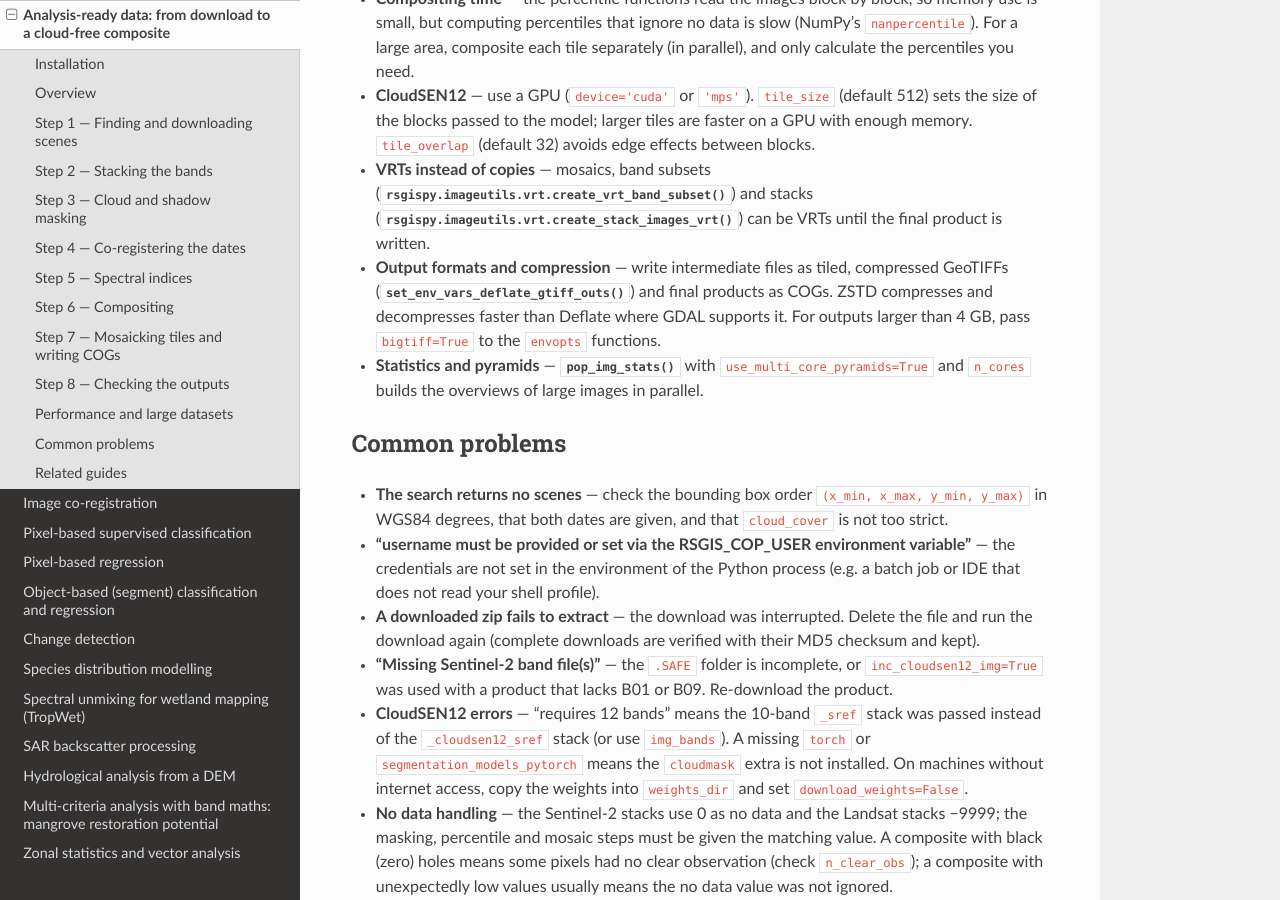
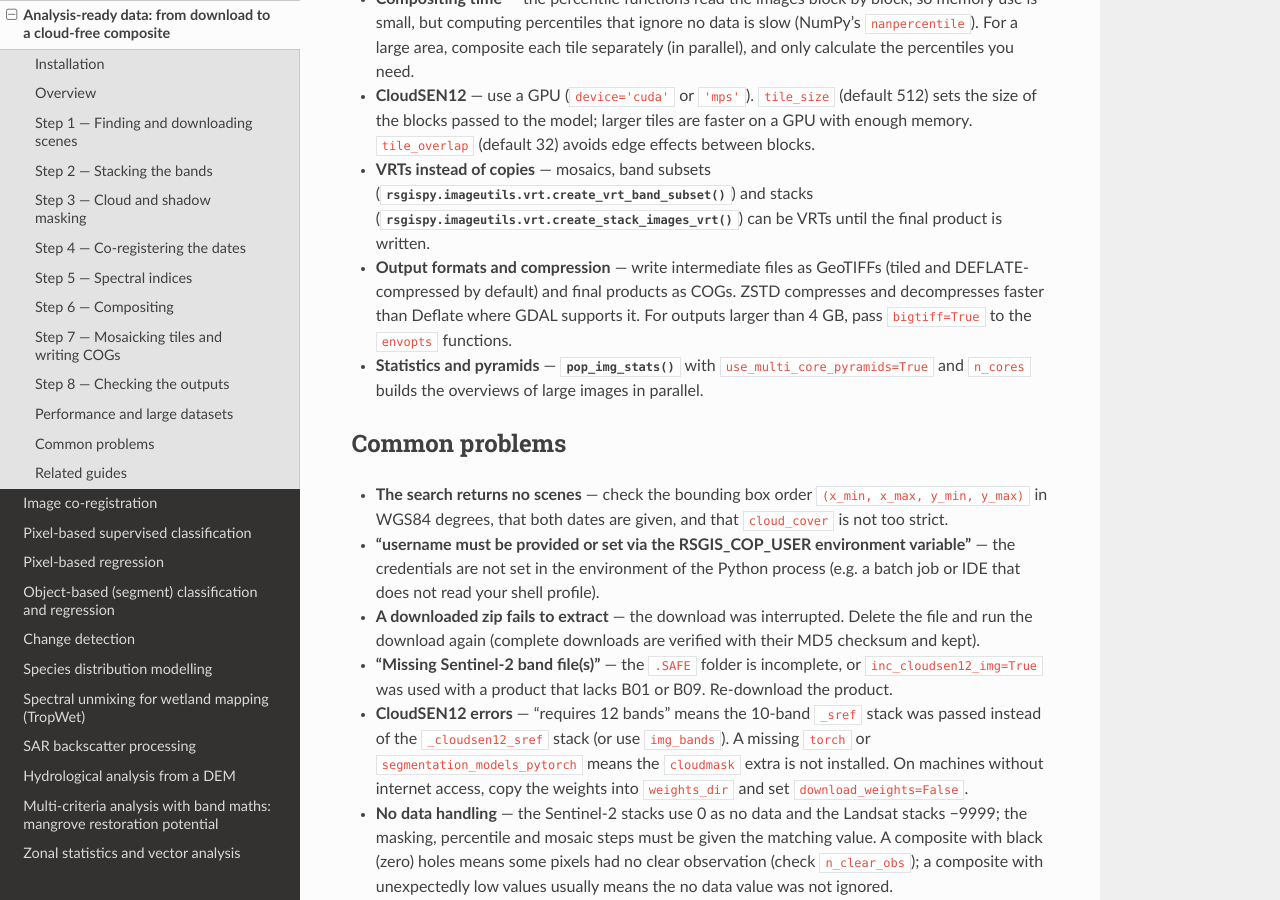
Before and after one commit to remotesensinginfo/rsgispy, a Sphinx documentation site: the page built from docs/guides/analysis_ready_data.rst, in a window 1280 px wide and 900 px high, scrolled down 12946 px. Built offline with Sphinx 7.4.7 and the Read the Docs theme 3.1.0, drawn with Linux system fonts in a browser that asks for light colours.

Commit message:
Docs: describe the new GeoTIFF defaults in two more places
Follow-up to the default creation options change: the imageutils API page
example no longer calls set_env_vars_deflate_gtiff_outs (now the default)
and shows switching to ZSTD instead, and the analysis-ready-data guide's
"Output formats" note says GeoTIFFs are tiled and DEFLATE-compressed by
default.

Co-Authored-By: Claude Opus 5.5 <noreply@anthropic.com>

```diff
--- a/docs/guides/analysis_ready_data.rst
+++ b/docs/guides/analysis_ready_data.rst
@@ -494,11 +494,10 @@ Performance and large datasets
   (:func:`rsgispy.imageutils.vrt.create_vrt_band_subset`) and stacks
   (:func:`rsgispy.imageutils.vrt.create_stack_images_vrt`) can be VRTs until
   the final product is written.
-* **Output formats and compression** — write intermediate files as tiled,
-  compressed GeoTIFFs
-  (:func:`~rsgispy.imageutils.envopts.set_env_vars_deflate_gtiff_outs`) and
-  final products as COGs. ZSTD compresses and decompresses faster than
-  Deflate where GDAL supports it. For outputs larger than 4 GB, pass
+* **Output formats and compression** — write intermediate files as GeoTIFFs
+  (tiled and DEFLATE-compressed by default) and final products as COGs.
+  ZSTD compresses and decompresses faster than Deflate where GDAL supports
+  it. For outputs larger than 4 GB, pass
   ``bigtiff=True`` to the ``envopts`` functions.
 * **Statistics and pyramids** — :func:`~rsgispy.imageutils.stats.pop_img_stats`
   with ``use_multi_core_pyramids=True`` and ``n_cores`` builds the overviews
--- a/docs/rsgispy_imageutils.rst
+++ b/docs/rsgispy_imageutils.rst
@@ -16,8 +16,9 @@ Configuring Output Creation Options
    import rsgispy.imagecalc.maths
    import rsgispy.imageutils.envopts
 
-   # Configure all GTIFF outputs to use Deflate compression and tiling
-   rsgispy.imageutils.envopts.set_env_vars_deflate_gtiff_outs(bigtiff=False)
+   # GTIFF outputs are tiled and DEFLATE-compressed by default; use ZSTD
+   # instead (reset_img_creation_opts() restores the default).
+   rsgispy.imageutils.envopts.set_env_vars_zstd_gtiff_outs(bigtiff=False)
 
    band_defns = [
        rsgispy.imagecalc.maths.BandDefn(band_name="b1", input_img="img.kea", img_band=1),
```
